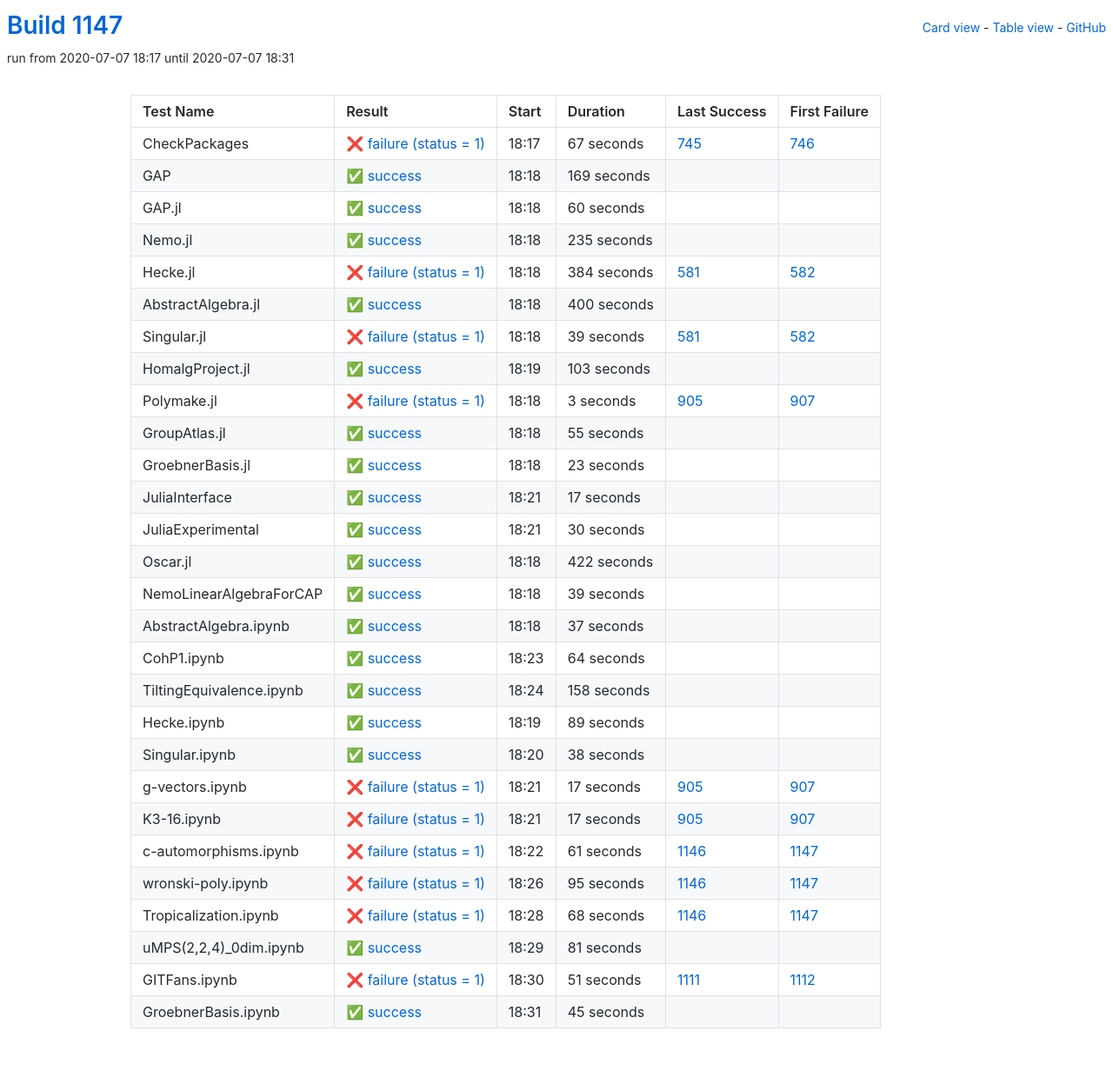
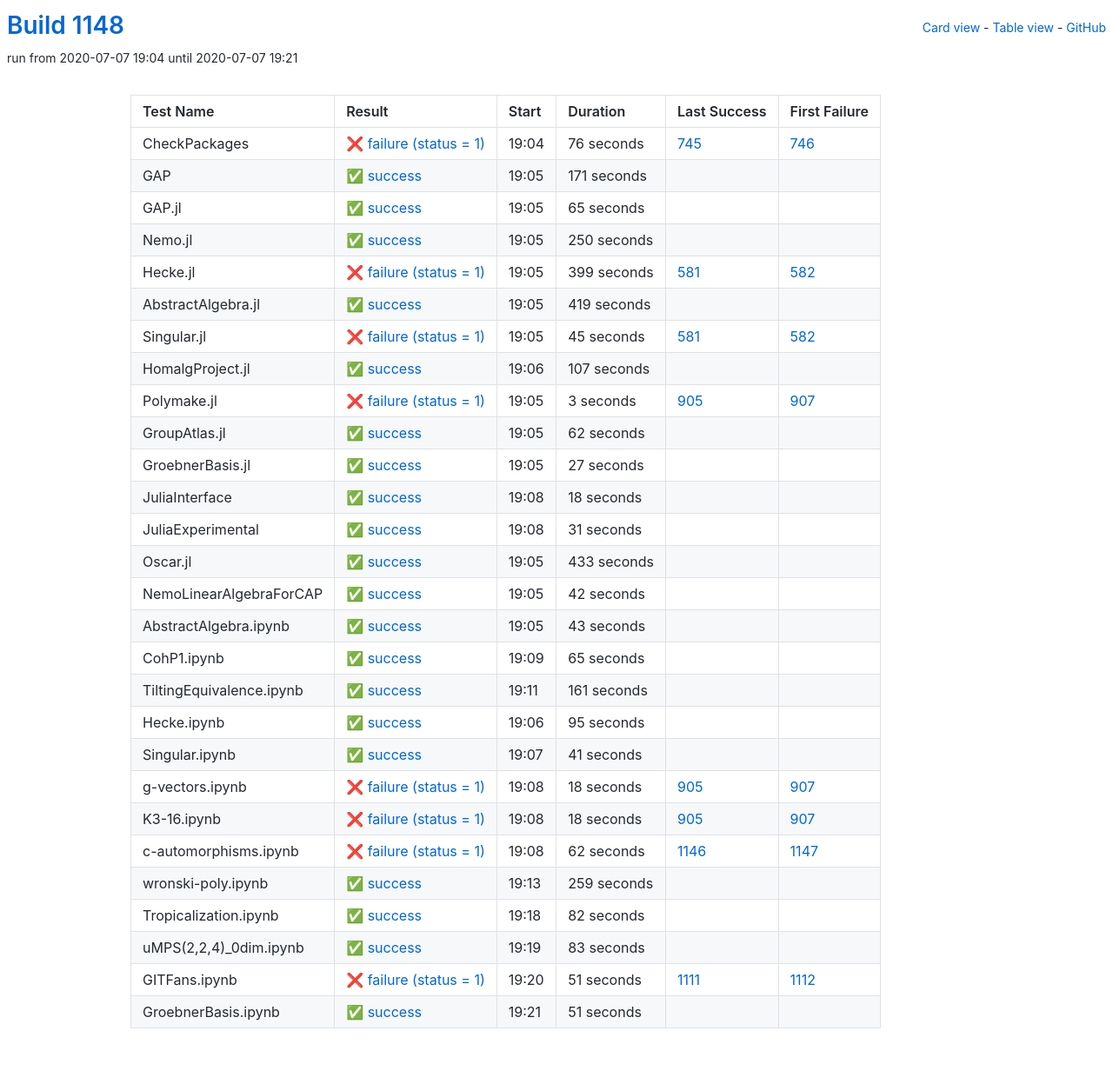
Before and after one commit to oscar-system/oscar-ci-status-1.4, a Jekyll site: the page built from table.html, in a window 1280 px wide. Shown: the whole page at 87% size. Built offline with Jekyll 4.4.1, drawn with Linux system fonts in a browser that asks for light colours.

Commit message:
Build #1148

```diff
--- a/_data/ci.yml
+++ b/_data/ci.yml
@@ -1,6 +1,6 @@
 ---
-build: 1147
-build_url: https://oscarci.mathematik.uni-kl.de/job/oscar-julia-1.4/1147/
+build: 1148
+build_url: https://oscarci.mathematik.uni-kl.de/job/oscar-julia-1.4/1148/
 job: oscar-julia-1.4
 organization: oscar-system
 repo: oscar-ci-status-1.4
@@ -8,104 +8,104 @@ repourl: https://github.com/oscar-system/oscar-ci-status-1.4
 tests:
 - name: CheckPackages
   id: checkpackages
-  log: https://oscarci.mathematik.uni-kl.de/job/oscar-julia-1.4/1147/artifact/logs/build-1147/CheckPackages.log
-  start: 2020-07-07 18:17
+  log: https://oscarci.mathematik.uni-kl.de/job/oscar-julia-1.4/1148/artifact/logs/build-1148/CheckPackages.log
+  start: 2020-07-07 19:04
   success: false
   exitcode: 1
   status: failure
-  duration: 67
+  duration: 76
   last_success: 745
   last_success_url: https://oscarci.mathematik.uni-kl.de/job/oscar-julia-1.4/745/
   first_failure: 746
   first_failure_url: https://oscarci.mathematik.uni-kl.de/job/oscar-julia-1.4/746/
 - name: GAP
   id: gap
-  log: https://oscarci.mathematik.uni-kl.de/job/oscar-julia-1.4/1147/artifact/logs/build-1147/GAP.log
-  start: 2020-07-07 18:18
+  log: https://oscarci.mathematik.uni-kl.de/job/oscar-julia-1.4/1148/artifact/logs/build-1148/GAP.log
+  start: 2020-07-07 19:05
   success: true
   exitcode: 0
   status: success
-  duration: 169
+  duration: 171
   last_success: false
   last_success_url:
   first_failure: false
   first_failure_url:
 - name: GAP.jl
   id: gap-jl
-  log: https://oscarci.mathematik.uni-kl.de/job/oscar-julia-1.4/1147/artifact/logs/build-1147/GAP.jl.log
-  start: 2020-07-07 18:18
+  log: https://oscarci.mathematik.uni-kl.de/job/oscar-julia-1.4/1148/artifact/logs/build-1148/GAP.jl.log
+  start: 2020-07-07 19:05
   success: true
   exitcode: 0
   status: success
-  duration: 60
+  duration: 65
   last_success: false
   last_success_url:
   first_failure: false
   first_failure_url:
 - name: Nemo.jl
   id: nemo-jl
-  log: https://oscarci.mathematik.uni-kl.de/job/oscar-julia-1.4/1147/artifact/logs/build-1147/Nemo.jl.log
-  start: 2020-07-07 18:18
+  log: https://oscarci.mathematik.uni-kl.de/job/oscar-julia-1.4/1148/artifact/logs/build-1148/Nemo.jl.log
+  start: 2020-07-07 19:05
   success: true
   exitcode: 0
   status: success
-  duration: 235
+  duration: 250
   last_success: false
   last_success_url:
   first_failure: false
   first_failure_url:
 - name: Hecke.jl
   id: hecke-jl
-  log: https://oscarci.mathematik.uni-kl.de/job/oscar-julia-1.4/1147/artifact/logs/build-1147/Hecke.jl.log
-  start: 2020-07-07 18:18
+  log: https://oscarci.mathematik.uni-kl.de/job/oscar-julia-1.4/1148/artifact/logs/build-1148/Hecke.jl.log
+  start: 2020-07-07 19:05
   success: false
   exitcode: 1
   status: failure
-  duration: 384
+  duration: 399
   last_success: 581
   last_success_url: https://oscarci.mathematik.uni-kl.de/job/oscar-julia-1.4/581/
   first_failure: 582
   first_failure_url: https://oscarci.mathematik.uni-kl.de/job/oscar-julia-1.4/582/
 - name: AbstractAlgebra.jl
   id: abstractalgebra-jl
-  log: https://oscarci.mathematik.uni-kl.de/job/oscar-julia-1.4/1147/artifact/logs/build-1147/AbstractAlgebra.jl.log
-  start: 2020-07-07 18:18
+  log: https://oscarci.mathematik.uni-kl.de/job/oscar-julia-1.4/1148/artifact/logs/build-1148/AbstractAlgebra.jl.log
+  start: 2020-07-07 19:05
   success: true
   exitcode: 0
   status: success
-  duration: 400
+  duration: 419
   last_success: false
   last_success_url:
   first_failure: false
   first_failure_url:
 - name: Singular.jl
   id: singular-jl
-  log: https://oscarci.mathematik.uni-kl.de/job/oscar-julia-1.4/1147/artifact/logs/build-1147/Singular.jl.log
-  start: 2020-07-07 18:18
+  log: https://oscarci.mathematik.uni-kl.de/job/oscar-julia-1.4/1148/artifact/logs/build-1148/Singular.jl.log
+  start: 2020-07-07 19:05
   success: false
   exitcode: 1
   status: failure
-  duration: 39
+  duration: 45
   last_success: 581
   last_success_url: https://oscarci.mathematik.uni-kl.de/job/oscar-julia-1.4/581/
   first_failure: 582
   first_failure_url: https://oscarci.mathematik.uni-kl.de/job/oscar-julia-1.4/582/
 - name: HomalgProject.jl
   id: homalgproject-jl
-  log: https://oscarci.mathematik.uni-kl.de/job/oscar-julia-1.4/1147/artifact/logs/build-1147/HomalgProject.jl.log
-  start: 2020-07-07 18:19
+  log: https://oscarci.mathematik.uni-kl.de/job/oscar-julia-1.4/1148/artifact/logs/build-1148/HomalgProject.jl.log
+  start: 2020-07-07 19:06
   success: true
   exitcode: 0
   status: success
-  duration: 103
+  duration: 107
   last_success: false
   last_success_url:
   first_failure: false
   first_failure_url:
 - name: Polymake.jl
   id: polymake-jl
-  log: https://oscarci.mathematik.uni-kl.de/job/oscar-julia-1.4/1147/artifact/logs/build-1147/Polymake.jl.log
-  start: 2020-07-07 18:18
+  log: https://oscarci.mathematik.uni-kl.de/job/oscar-julia-1.4/1148/artifact/logs/build-1148/Polymake.jl.log
+  start: 2020-07-07 19:05
   success: false
   exitcode: 1
   status: failure
@@ -116,212 +116,212 @@ tests:
   first_failure_url: https://oscarci.mathematik.uni-kl.de/job/oscar-julia-1.4/907/
 - name: GroupAtlas.jl
   id: groupatlas-jl
-  log: https://oscarci.mathematik.uni-kl.de/job/oscar-julia-1.4/1147/artifact/logs/build-1147/GroupAtlas.jl.log
-  start: 2020-07-07 18:18
+  log: https://oscarci.mathematik.uni-kl.de/job/oscar-julia-1.4/1148/artifact/logs/build-1148/GroupAtlas.jl.log
+  start: 2020-07-07 19:05
   success: true
   exitcode: 0
   status: success
-  duration: 55
+  duration: 62
   last_success: false
   last_success_url:
   first_failure: false
   first_failure_url:
 - name: GroebnerBasis.jl
   id: groebnerbasis-jl
-  log: https://oscarci.mathematik.uni-kl.de/job/oscar-julia-1.4/1147/artifact/logs/build-1147/GroebnerBasis.jl.log
-  start: 2020-07-07 18:18
+  log: https://oscarci.mathematik.uni-kl.de/job/oscar-julia-1.4/1148/artifact/logs/build-1148/GroebnerBasis.jl.log
+  start: 2020-07-07 19:05
   success: true
   exitcode: 0
   status: success
-  duration: 23
+  duration: 27
   last_success: false
   last_success_url:
   first_failure: false
   first_failure_url:
 - name: JuliaInterface
   id: juliainterface
-  log: https://oscarci.mathematik.uni-kl.de/job/oscar-julia-1.4/1147/artifact/logs/build-1147/JuliaInterface.log
-  start: 2020-07-07 18:21
+  log: https://oscarci.mathematik.uni-kl.de/job/oscar-julia-1.4/1148/artifact/logs/build-1148/JuliaInterface.log
+  start: 2020-07-07 19:08
   success: true
   exitcode: 0
   status: success
-  duration: 17
+  duration: 18
   last_success: false
   last_success_url:
   first_failure: false
   first_failure_url:
 - name: JuliaExperimental
   id: juliaexperimental
-  log: https://oscarci.mathematik.uni-kl.de/job/oscar-julia-1.4/1147/artifact/logs/build-1147/JuliaExperimental.log
-  start: 2020-07-07 18:21
+  log: https://oscarci.mathematik.uni-kl.de/job/oscar-julia-1.4/1148/artifact/logs/build-1148/JuliaExperimental.log
+  start: 2020-07-07 19:08
   success: true
   exitcode: 0
   status: success
-  duration: 30
+  duration: 31
   last_success: false
   last_success_url:
   first_failure: false
   first_failure_url:
 - name: Oscar.jl
   id: oscar-jl
-  log: https://oscarci.mathematik.uni-kl.de/job/oscar-julia-1.4/1147/artifact/logs/build-1147/Oscar.jl.log
-  start: 2020-07-07 18:18
+  log: https://oscarci.mathematik.uni-kl.de/job/oscar-julia-1.4/1148/artifact/logs/build-1148/Oscar.jl.log
+  start: 2020-07-07 19:05
   success: true
   exitcode: 0
   status: success
-  duration: 422
+  duration: 433
   last_success: false
   last_success_url:
   first_failure: false
   first_failure_url:
 - name: NemoLinearAlgebraForCAP
   id: nemolinearalgebraforcap
-  log: https://oscarci.mathematik.uni-kl.de/job/oscar-julia-1.4/1147/artifact/logs/build-1147/NemoLinearAlgebraForCAP.log
-  start: 2020-07-07 18:18
+  log: https://oscarci.mathematik.uni-kl.de/job/oscar-julia-1.4/1148/artifact/logs/build-1148/NemoLinearAlgebraForCAP.log
+  start: 2020-07-07 19:05
   success: true
   exitcode: 0
   status: success
-  duration: 39
+  duration: 42
   last_success: false
   last_success_url:
   first_failure: false
   first_failure_url:
 - name: AbstractAlgebra.ipynb
   id: abstractalgebra-ipynb
-  log: https://oscarci.mathematik.uni-kl.de/job/oscar-julia-1.4/1147/artifact/logs/build-1147/AbstractAlgebra.ipynb.log
-  start: 2020-07-07 18:18
+  log: https://oscarci.mathematik.uni-kl.de/job/oscar-julia-1.4/1148/artifact/logs/build-1148/AbstractAlgebra.ipynb.log
+  start: 2020-07-07 19:05
   success: true
   exitcode: 0
   status: success
-  duration: 37
+  duration: 43
   last_success: false
   last_success_url:
   first_failure: false
   first_failure_url:
 - name: CohP1.ipynb
   id: cohp1-ipynb
-  log: https://oscarci.mathematik.uni-kl.de/job/oscar-julia-1.4/1147/artifact/logs/build-1147/CohP1.ipynb.log
-  start: 2020-07-07 18:23
+  log: https://oscarci.mathematik.uni-kl.de/job/oscar-julia-1.4/1148/artifact/logs/build-1148/CohP1.ipynb.log
+  start: 2020-07-07 19:09
   success: true
   exitcode: 0
   status: success
-  duration: 64
+  duration: 65
   last_success: false
   last_success_url:
   first_failure: false
   first_failure_url:
 - name: TiltingEquivalence.ipynb
   id: tiltingequivalence-ipynb
-  log: https://oscarci.mathematik.uni-kl.de/job/oscar-julia-1.4/1147/artifact/logs/build-1147/TiltingEquivalence.ipynb.log
-  start: 2020-07-07 18:24
+  log: https://oscarci.mathematik.uni-kl.de/job/oscar-julia-1.4/1148/artifact/logs/build-1148/TiltingEquivalence.ipynb.log
+  start: 2020-07-07 19:11
   success: true
   exitcode: 0
   status: success
-  duration: 158
+  duration: 161
   last_success: false
   last_success_url:
   first_failure: false
   first_failure_url:
 - name: Hecke.ipynb
   id: hecke-ipynb
-  log: https://oscarci.mathematik.uni-kl.de/job/oscar-julia-1.4/1147/artifact/logs/build-1147/Hecke.ipynb.log
-  start: 2020-07-07 18:19
+  log: https://oscarci.mathematik.uni-kl.de/job/oscar-julia-1.4/1148/artifact/logs/build-1148/Hecke.ipynb.log
+  start: 2020-07-07 19:06
   success: true
   exitcode: 0
   status: success
-  duration: 89
+  duration: 95
   last_success: false
   last_success_url:
   first_failure: false
   first_failure_url:
 - name: Singular.ipynb
   id: singular-ipynb
-  log: https://oscarci.mathematik.uni-kl.de/job/oscar-julia-1.4/1147/artifact/logs/build-1147/Singular.ipynb.log
-  start: 2020-07-07 18:20
+  log: https://oscarci.mathematik.uni-kl.de/job/oscar-julia-1.4/1148/artifact/logs/build-1148/Singular.ipynb.log
+  start: 2020-07-07 19:07
   success: true
   exitcode: 0
   status: success
-  duration: 38
+  duration: 41
   last_success: false
   last_success_url:
   first_failure: false
   first_failure_url:
 - name: g-vectors.ipynb
   id: g-vectors-ipynb
-  log: https://oscarci.mathematik.uni-kl.de/job/oscar-julia-1.4/1147/artifact/logs/build-1147/g-vectors.ipynb.log
-  start: 2020-07-07 18:21
+  log: https://oscarci.mathematik.uni-kl.de/job/oscar-julia-1.4/1148/artifact/logs/build-1148/g-vectors.ipynb.log
+  start: 2020-07-07 19:08
   success: false
   exitcode: 1
   status: failure
-  duration: 17
+  duration: 18
   last_success: 905
   last_success_url: https://oscarci.mathematik.uni-kl.de/job/oscar-julia-1.4/905/
   first_failure: 907
   first_failure_url: https://oscarci.mathematik.uni-kl.de/job/oscar-julia-1.4/907/
 - name: K3-16.ipynb
   id: k3-16-ipynb
-  log: https://oscarci.mathematik.uni-kl.de/job/oscar-julia-1.4/1147/artifact/logs/build-1147/K3-16.ipynb.log
-  start: 2020-07-07 18:21
+  log: https://oscarci.mathematik.uni-kl.de/job/oscar-julia-1.4/1148/artifact/logs/build-1148/K3-16.ipynb.log
+  start: 2020-07-07 19:08
   success: false
   exitcode: 1
   status: failure
-  duration: 17
+  duration: 18
   last_success: 905
   last_success_url: https://oscarci.mathematik.uni-kl.de/job/oscar-julia-1.4/905/
   first_failure: 907
   first_failure_url: https://oscarci.mathematik.uni-kl.de/job/oscar-julia-1.4/907/
 - name: c-automorphisms.ipynb
   id: c-automorphisms-ipynb
-  log: https://oscarci.mathematik.uni-kl.de/job/oscar-julia-1.4/1147/artifact/logs/build-1147/c-automorphisms.ipynb.log
-  start: 2020-07-07 18:22
+  log: https://oscarci.mathematik.uni-kl.de/job/oscar-julia-1.4/1148/artifact/logs/build-1148/c-automorphisms.ipynb.log
+  start: 2020-07-07 19:08
   success: false
   exitcode: 1
   status: failure
-  duration: 61
+  duration: 62
   last_success: 1146
   last_success_url: https://oscarci.mathematik.uni-kl.de/job/oscar-julia-1.4/1146/
   first_failure: 1147
   first_failure_url: https://oscarci.mathematik.uni-kl.de/job/oscar-julia-1.4/1147/
 - name: wronski-poly.ipynb
   id: wronski-poly-ipynb
-  log: https://oscarci.mathematik.uni-kl.de/job/oscar-julia-1.4/1147/artifact/logs/build-1147/wronski-poly.ipynb.log
-  start: 2020-07-07 18:26
-  success: false
-  exitcode: 1
-  status: failure
-  duration: 95
-  last_success: 1146
-  last_success_url: https://oscarci.mathematik.uni-kl.de/job/oscar-julia-1.4/1146/
-  first_failure: 1147
-  first_failure_url: https://oscarci.mathematik.uni-kl.de/job/oscar-julia-1.4/1147/
-- name: Tropicalization.ipynb
-  id: tropicalization-ipynb
-  log: https://oscarci.mathematik.uni-kl.de/job/oscar-julia-1.4/1147/artifact/logs/build-1147/Tropicalization.ipynb.log
-  start: 2020-07-07 18:28
-  success: false
-  exitcode: 1
-  status: failure
-  duration: 68
-  last_success: 1146
-  last_success_url: https://oscarci.mathematik.uni-kl.de/job/oscar-julia-1.4/1146/
-  first_failure: 1147
-  first_failure_url: https://oscarci.mathematik.uni-kl.de/job/oscar-julia-1.4/1147/
-- name: uMPS(2,2,4)_0dim.ipynb
-  id: umps-2-2-4-0dim-ipynb
-  log: https://oscarci.mathematik.uni-kl.de/job/oscar-julia-1.4/1147/artifact/logs/build-1147/uMPS-2-2-4-_0dim.ipynb.log
-  start: 2020-07-07 18:29
+  log: https://oscarci.mathematik.uni-kl.de/job/oscar-julia-1.4/1148/artifact/logs/build-1148/wronski-poly.ipynb.log
+  start: 2020-07-07 19:13
   success: true
   exitcode: 0
   status: success
-  duration: 81
+  duration: 259
+  last_success: false
+  last_success_url:
+  first_failure: false
+  first_failure_url:
+- name: Tropicalization.ipynb
+  id: tropicalization-ipynb
+  log: https://oscarci.mathematik.uni-kl.de/job/oscar-julia-1.4/1148/artifact/logs/build-1148/Tropicalization.ipynb.log
+  start: 2020-07-07 19:18
+  success: true
+  exitcode: 0
+  status: success
+  duration: 82
+  last_success: false
+  last_success_url:
+  first_failure: false
+  first_failure_url:
+- name: uMPS(2,2,4)_0dim.ipynb
+  id: umps-2-2-4-0dim-ipynb
+  log: https://oscarci.mathematik.uni-kl.de/job/oscar-julia-1.4/1148/artifact/logs/build-1148/uMPS-2-2-4-_0dim.ipynb.log
+  start: 2020-07-07 19:19
+  success: true
+  exitcode: 0
+  status: success
+  duration: 83
   last_success: false
   last_success_url:
   first_failure: false
   first_failure_url:
 - name: GITFans.ipynb
   id: gitfans-ipynb
-  log: https://oscarci.mathematik.uni-kl.de/job/oscar-julia-1.4/1147/artifact/logs/build-1147/GITFans.ipynb.log
-  start: 2020-07-07 18:30
+  log: https://oscarci.mathematik.uni-kl.de/job/oscar-julia-1.4/1148/artifact/logs/build-1148/GITFans.ipynb.log
+  start: 2020-07-07 19:20
   success: false
   exitcode: 1
   status: failure
@@ -332,12 +332,12 @@ tests:
   first_failure_url: https://oscarci.mathematik.uni-kl.de/job/oscar-julia-1.4/1112/
 - name: GroebnerBasis.ipynb
   id: groebnerbasis-ipynb
-  log: https://oscarci.mathematik.uni-kl.de/job/oscar-julia-1.4/1147/artifact/logs/build-1147/GroebnerBasis.ipynb.log
-  start: 2020-07-07 18:31
+  log: https://oscarci.mathematik.uni-kl.de/job/oscar-julia-1.4/1148/artifact/logs/build-1148/GroebnerBasis.ipynb.log
+  start: 2020-07-07 19:21
   success: true
   exitcode: 0
   status: success
-  duration: 45
+  duration: 51
   last_success: false
   last_success_url:
   first_failure: false
```
Also changed, not shown: README.md.
